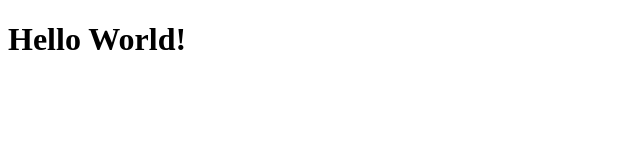
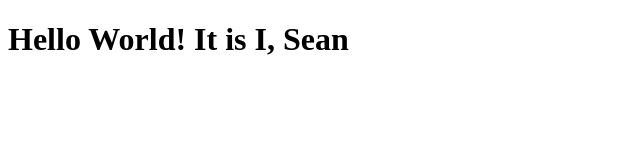
Before and after one commit to Sean-Ottomanelli/Sean-Website, a plain HTML site: page index.html in a window 1280 px wide. Shown: the whole page, without its empty margins (0-640 px from the left). Drawn offline with Linux system fonts and the light colour scheme.

Commit message:
Minor test update

```diff
--- a/index.html
+++ b/index.html
@@ -4,6 +4,6 @@
     <title>Sean's Website</title>
   </head>
   <body>
-    <h1>Hello World!</h1>
+    <h1>Hello World! It is I, Sean</h1>
   </body>
 </html>
```
